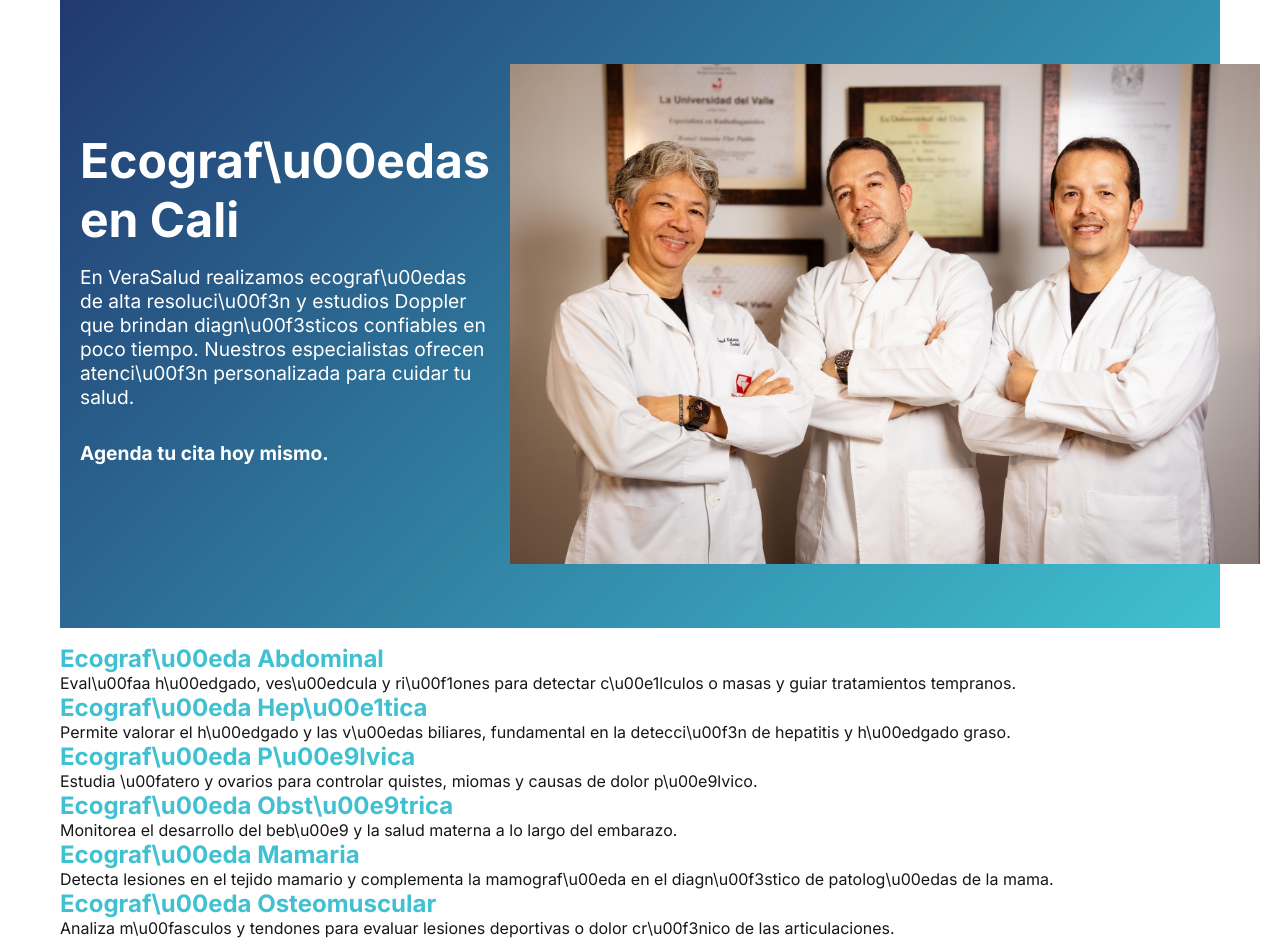
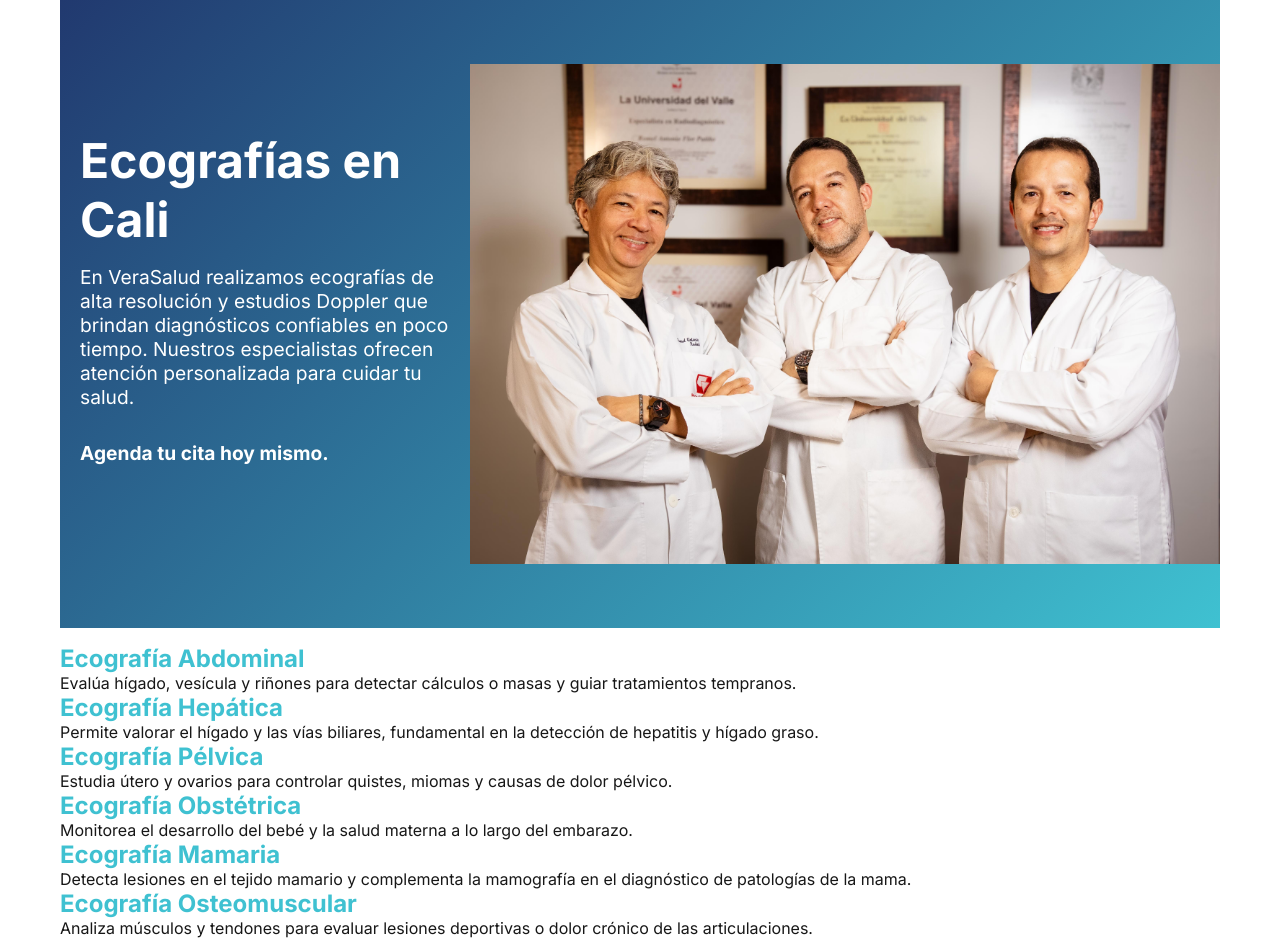
Before and after one commit to gstvgrc/verasalud-website, a Next.js app: page /servicios/ecografias in a window 1280 px wide. Shown: the top 940 px of the page. Built offline with nearby package versions, Linux system fonts and the light colour scheme.

Commit message:
Fix encoding and content for services

```diff
--- a/app/citas/page.js
+++ b/app/citas/page.js
@@ -26,7 +26,7 @@ export default function CitasPage() {
           <li>Email: info@verasalud.com</li>
         </ul>
 
-        <p>Te esperamos en: Carrera 77A #3D-05, Barrio Nápoles, Cali – detrás del Hospital Psiquiátrico del Valle.</p>
+        <p>Te esperamos en: Carrera 77A #3D-05, Barrio Nápoles, Cali – cerca al Hospital Psiquiátrico del Valle.</p>
 
         <p><strong>¡Tu salud no puede esperar!</strong></p>
       </section>
--- a/app/contacto/page.js
+++ b/app/contacto/page.js
@@ -38,7 +38,7 @@ export default function ContactoPage() {
           <li>📞 Teléfono: (602) 394 2289</li>
           <li>💬 WhatsApp: 315 063 3005</li>
           <li>✉️ Correo: info@verasalud.com</li>
-          <li>📍 Dirección: Carrera 77A #3D-05, Barrio Nápoles. Cali, Colombia. <br /> Estamos justo detrás del Hospital Psiquiátrico del Valle.</li>
+          <li>📍 Dirección: Carrera 77A #3D-05, Barrio Nápoles. Cali, Colombia. <br /> Estamos justo cerca al Hospital Psiquiátrico del Valle.</li>
         </ul>
 
         <h2>Horarios de atención</h2>
@@ -46,7 +46,7 @@ export default function ContactoPage() {
         Sábados: 8:00 a.m. a 12:00 m.</p>
 
         <h2>¿Cómo llegar?</h2>
-        <p>Estamos ubicados en el barrio Nápoles, a solo una cuadra del Hospital Psiquiátrico del Valle. Puedes llegar fácilmente en vehículo particular o en transporte público.</p>
+        <p>Estamos ubicados en el barrio Nápoles, cerca al Hospital Psiquiátrico del Valle. Puedes llegar fácilmente en vehículo particular o en transporte público.</p>
 
         <h2>Agenda tu cita</h2>
         <p>Contáctanos por WhatsApp o llámanos para agendar tu consulta con medicina interna, ecografía o electrocardiograma.</p>
--- a/app/layout.js
+++ b/app/layout.js
@@ -81,7 +81,7 @@ export default function RootLayout({ children }) {
     address: {
       '@type': 'PostalAddress',
       streetAddress:
-        'Carrera 77A #3D-05, Barrio Nápoles. Atrás del Hospital Psiquiátrico del Valle.',
+        'Carrera 77A #3D-05, Barrio Nápoles. cerca al Hospital Psiquiátrico del Valle.',
       addressLocality: 'Cali',
       addressRegion: 'Valle del Cauca',
       postalCode: '760001',
--- a/app/servicios/ecografias/page.js
+++ b/app/servicios/ecografias/page.js
@@ -4,25 +4,25 @@ import styles from '../../Home.module.css'
 import Link from 'next/link'
 
 export const metadata = {
-  title: 'Ecograf\u00edas en Cali | Ultrasonido y Doppler | VeraSalud',
+  title: 'Ecografías en Cali | Ultrasonido y Doppler | VeraSalud',
   description:
-    'Ecograf\u00edas abdominal, hep\u00e1tica, p\u00e9lvica, obst\u00e9trica, mamaria, osteomuscular y Doppler en Cali con resultados r\u00e1pidos.',
+    'Ecografías abdominal, hepática, pélvica, obstétrica, mamaria, osteomuscular y Doppler en Cali con resultados rápidos.',
   keywords: ['ecografias cali', 'ecografia doppler', 'ecografia abdominal', 'ultrasonido en cali'],
   alternates: { canonical: 'https://verasalud.com/servicios/ecografias' },
   openGraph: {
-    title: 'Ecograf\u00edas en Cali | VeraSalud',
-    description: 'Ultrasonido convencional y Doppler en Cali para diagn\u00f3sticos precisos.',
+    title: 'Ecografías en Cali | VeraSalud',
+    description: 'Ultrasonido convencional y Doppler en Cali para diagnósticos precisos.',
     url: 'https://verasalud.com/servicios/ecografias',
     images: [
-      { url: '/og-image.jpg', width: 1200, height: 630, alt: 'Ecograf\u00edas en VeraSalud Cali' }
+      { url: '/og-image.jpg', width: 1200, height: 630, alt: 'Ecografías en VeraSalud Cali' }
     ],
     locale: 'es_CO',
     type: 'article'
   },
   twitter: {
     card: 'summary_large_image',
-    title: 'Ecograf\u00edas de Alta Resoluci\u00f3n en Cali',
-    description: 'Solicita tu ecograf\u00eda con especialistas en VeraSalud.'
+    title: 'Ecografías de Alta Resolución en Cali',
+    description: 'Solicita tu ecografía con especialistas en VeraSalud.'
   }
 }
 
@@ -30,8 +30,8 @@ export default function EcografiasPage() {
   const jsonLd = {
     '@context': 'https://schema.org',
     '@type': 'CollectionPage',
-    name: 'Ecograf\u00edas en VeraSalud',
-    description: 'Listado de servicios de ecograf\u00edas convencionales y Doppler en Cali',
+    name: 'Ecografías en VeraSalud',
+    description: 'Listado de servicios de ecografías convencionales y Doppler en Cali',
     url: 'https://verasalud.com/servicios/ecografias'
   }
 
@@ -43,18 +43,18 @@ export default function EcografiasPage() {
       />
       <section className={styles.hero}>
         <div className={styles.heroContent}>
-          <h1>Ecograf\u00edas en Cali</h1>
+          <h1>Ecografías en Cali</h1>
           <p>
-            En VeraSalud realizamos ecograf\u00edas de alta resoluci\u00f3n y estudios
-            Doppler que brindan diagn\u00f3sticos confiables en poco tiempo.
-            Nuestros especialistas ofrecen atenci\u00f3n personalizada para cuidar
+            En VeraSalud realizamos ecografías de alta resolución y estudios
+            Doppler que brindan diagnósticos confiables en poco tiempo.
+            Nuestros especialistas ofrecen atención personalizada para cuidar
             tu salud.
           </p>
           <p><strong>Agenda tu cita hoy mismo.</strong></p>
         </div>
         <Image
           src="/equipo-medico.jpg"
-          alt="Equipo m\u00e9dico realizando ecograf\u00eda"
+          alt="Equipo médico realizando ecografía"
           width={800}
           height={500}
           sizes="(max-width: 768px) 100vw, 800px"
@@ -64,52 +64,52 @@ export default function EcografiasPage() {
 
       <section className={styles.ecografiaLinks}>
         <h2>
-          <Link href="/servicios/ecografias/abdominal">Ecograf\u00eda Abdominal</Link>
+          <Link href="/servicios/ecografias/abdominal">Ecografía Abdominal</Link>
         </h2>
         <p>
-          Eval\u00faa h\u00edgado, ves\u00edcula y ri\u00f1ones para detectar c\u00e1lculos
+          Evalúa hígado, vesícula y riñones para detectar cálculos
           o masas y guiar tratamientos tempranos.
         </p>
         <h2>
-          <Link href="/servicios/ecografias/hepatica">Ecograf\u00eda Hep\u00e1tica</Link>
+          <Link href="/servicios/ecografias/hepatica">Ecografía Hepática</Link>
         </h2>
         <p>
-          Permite valorar el h\u00edgado y las v\u00edas biliares, fundamental en la
-          detecci\u00f3n de hepatitis y h\u00edgado graso.
+          Permite valorar el hígado y las vías biliares, fundamental en la
+          detección de hepatitis y hígado graso.
         </p>
         <h2>
-          <Link href="/servicios/ecografias/pelvica">Ecograf\u00eda P\u00e9lvica</Link>
+          <Link href="/servicios/ecografias/pelvica">Ecografía Pélvica</Link>
         </h2>
         <p>
-          Estudia \u00fatero y ovarios para controlar quistes, miomas y causas de
-          dolor p\u00e9lvico.
+          Estudia útero y ovarios para controlar quistes, miomas y causas de
+          dolor pélvico.
         </p>
         <h2>
-          <Link href="/servicios/ecografias/obstetrica">Ecograf\u00eda Obst\u00e9trica</Link>
+          <Link href="/servicios/ecografias/obstetrica">Ecografía Obstétrica</Link>
         </h2>
         <p>
-          Monitorea el desarrollo del beb\u00e9 y la salud materna a lo largo del
+          Monitorea el desarrollo del bebé y la salud materna a lo largo del
           embarazo.
         </p>
         <h2>
-          <Link href="/servicios/ecografias/mamaria">Ecograf\u00eda Mamaria</Link>
+          <Link href="/servicios/ecografias/mamaria">Ecografía Mamaria</Link>
         </h2>
         <p>
-          Detecta lesiones en el tejido mamario y complementa la mamograf\u00eda en
-          el diagn\u00f3stico de patolog\u00edas de la mama.
+          Detecta lesiones en el tejido mamario y complementa la mamografía en
+          el diagnóstico de patologías de la mama.
         </p>
         <h2>
-          <Link href="/servicios/ecografias/osteomuscular">Ecograf\u00eda Osteomuscular</Link>
+          <Link href="/servicios/ecografias/osteomuscular">Ecografía Osteomuscular</Link>
         </h2>
         <p>
-          Analiza m\u00fasculos y tendones para evaluar lesiones deportivas o
-          dolor cr\u00f3nico de las articulaciones.
+          Analiza músculos y tendones para evaluar lesiones deportivas o
+          dolor crónico de las articulaciones.
         </p>
         <h2>
-          <Link href="/servicios/ecografias/doppler">Ecograf\u00eda Doppler</Link>
+          <Link href="/servicios/ecografias/doppler">Ecografía Doppler</Link>
         </h2>
         <p>
-          Mide el flujo sangu\u00edneo en venas y arterias, esencial para
+          Mide el flujo sanguíneo en venas y arterias, esencial para
           diagnosticar problemas circulatorios.
         </p>
       </section>
--- a/app/sobre-nosotros/page.js
+++ b/app/sobre-nosotros/page.js
@@ -38,7 +38,7 @@ export default function SobreNosotrosPage() {
         <p>Brindar atención médica de alta calidad, sin filas ni demoras, con una experiencia cercana y profesional para cada paciente.</p>
 
         <h2>Ubicación</h2>
-        <p>Carrera 77A #3D-05, Barrio Nápoles, Cali – detrás del Hospital Psiquiátrico del Valle.</p>
+        <p>Carrera 77A #3D-05, Barrio Nápoles, Cali – cerca al Hospital Psiquiátrico del Valle.</p>
 
         <h2>Contáctanos</h2>
         <ul>
```
Also changed, not shown: app/page.js (+7 -7 lines), app/servicios/electrocardiograma/page.js (+25 -56 lines).
